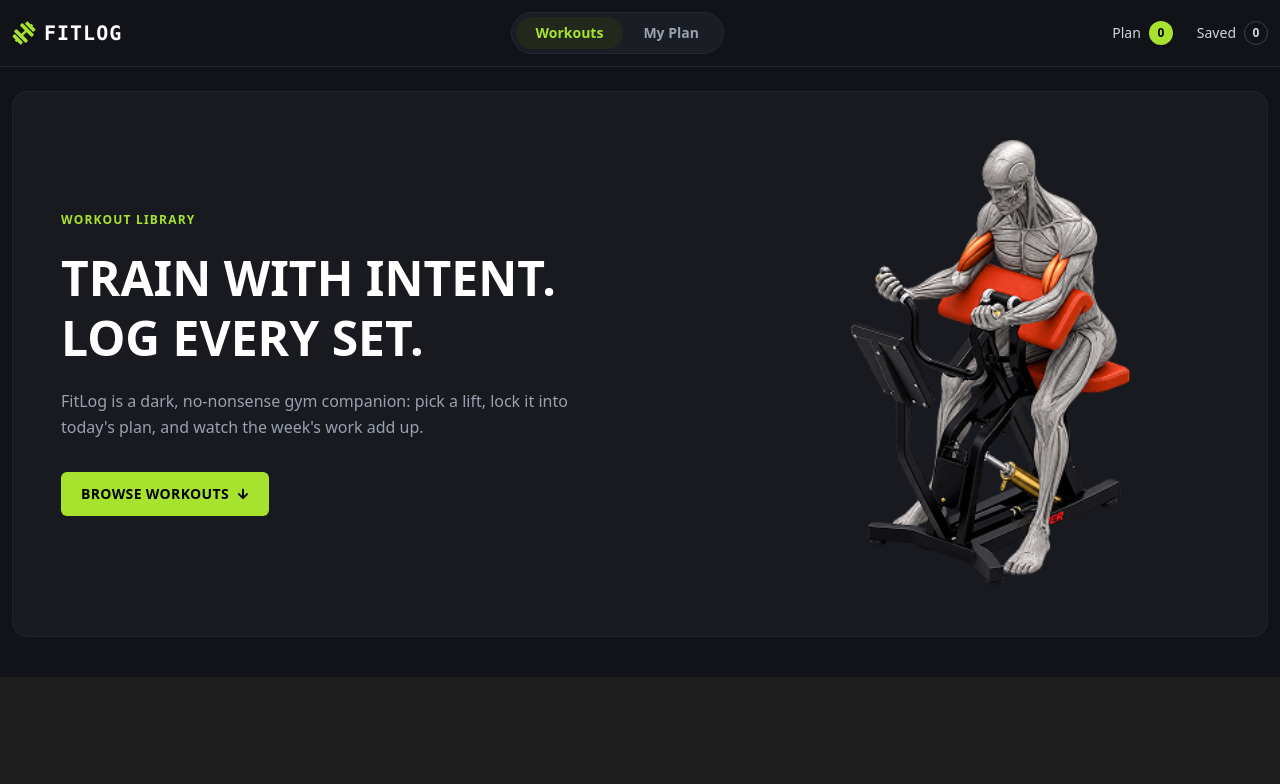
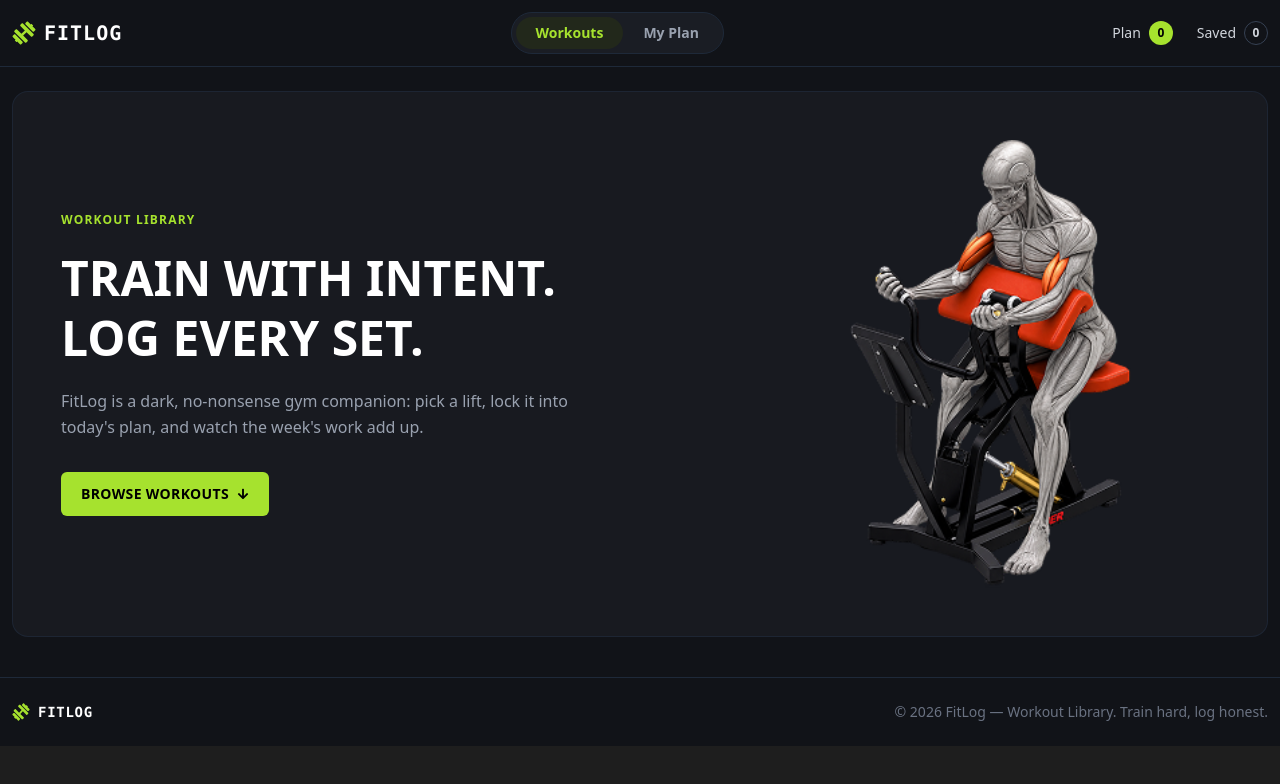
Before and after one commit to SVKSharma/B14-A6-FitLog, a Next.js app: page / in a window 1280 px wide. Shown: the top 784 px of the page. Built offline with nearby package versions, Linux system fonts and the light colour scheme.

Commit message:
Created the footer Section

```diff
--- a/src/app/layout.tsx
+++ b/src/app/layout.tsx
@@ -2,6 +2,7 @@ import type { Metadata } from "next";
 import { Geist, Geist_Mono } from "next/font/google";
 import "./globals.css";
 import Navbar from "@/components/Navbar";
+import Footer from "@/components/Footer";
 
 const geistSans = Geist({
   variable: "--font-geist-sans",
@@ -28,6 +29,7 @@ export default function RootLayout({ children }: LayoutProps<"/">) {
       <body className="min-h-full flex flex-col bg-[#1E1E1E]">
         <Navbar></Navbar>
         {children}
+        <Footer></Footer>
       </body>
     </html>
   );
--- /dev/null
+++ b/src/components/Footer.tsx
@@ -0,0 +1,27 @@
+import Link from 'next/link';
+import { FaDumbbell } from 'react-icons/fa';
+
+export const Footer = () => {
+  return (
+    <footer className="w-full bg-[#111318] border-t border-gray-800 text-gray-400 py-6">
+      <div className="keep-content-center flex flex-col sm:flex-row items-center justify-between gap-4 text-xs sm:text-sm">
+
+        {/* Brand Logo */}
+        <Link href="/" className="flex items-center gap-2 group text-white">
+          <FaDumbbell className="text-[#a6e22e] text-lg transform -rotate-45" />
+          <span className="font-extrabold tracking-wider uppercase font-mono">
+            FITLOG
+          </span>
+        </Link>
+
+        {/* Copyright & Tagline for footer section */}
+        <p className="text-gray-500 text-center sm:text-right">
+          © 2026 FitLog — Workout Library. Train hard, log honest.
+        </p>
+
+      </div>
+    </footer>
+  );
+};
+
+export default Footer;
```
